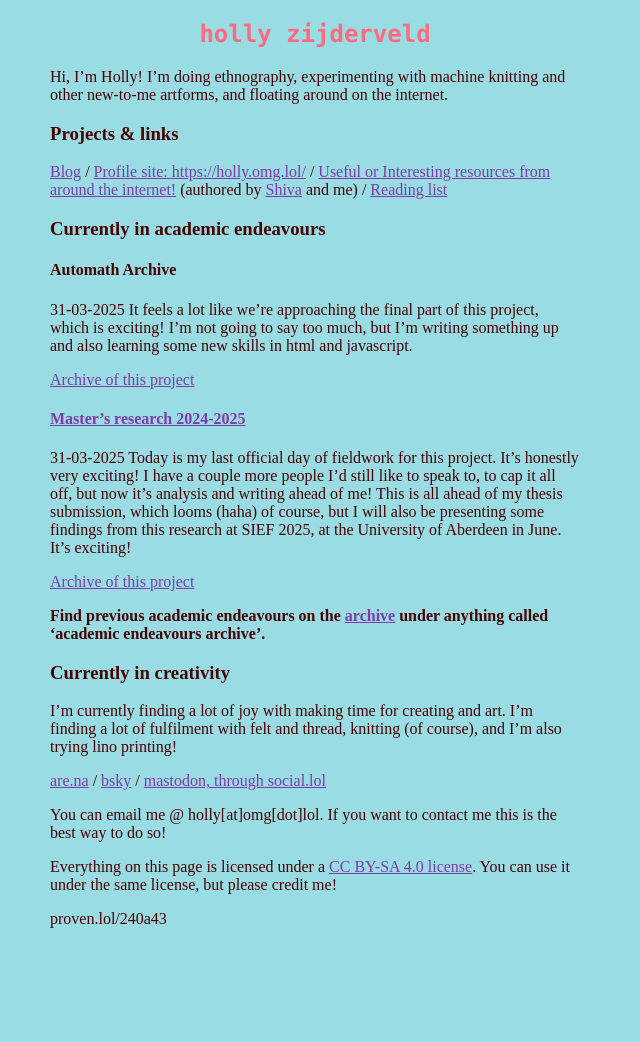
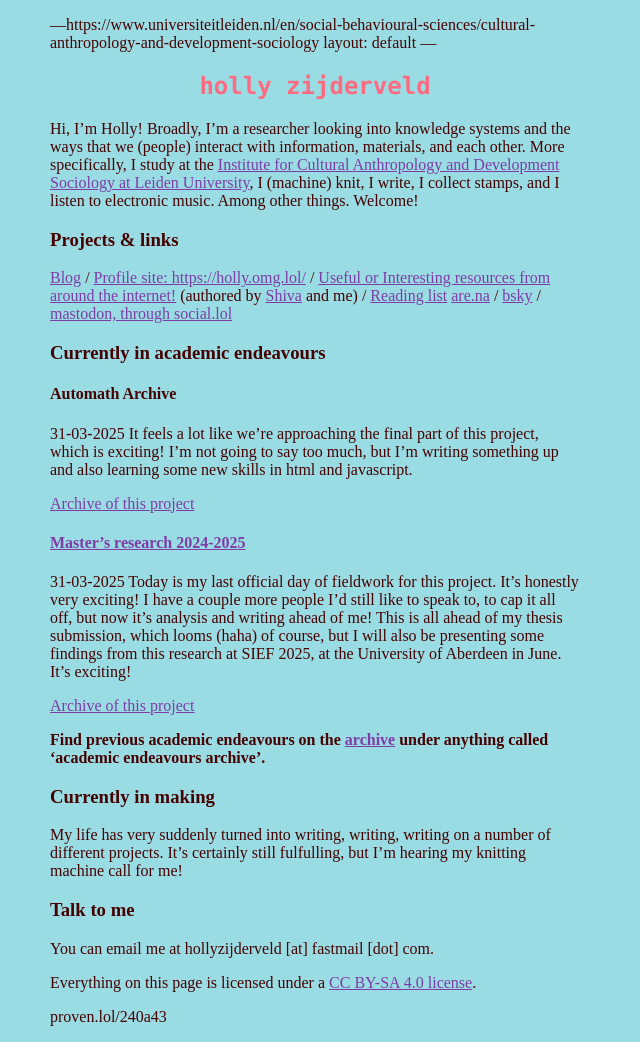
Before and after one commit to hollyz1jderveld/hollyz1jderveld.github.io, a Jekyll site: the page built from index.md, in a window 1280 px wide. Shown: the whole page, without its empty margins (0-640 px from the left). Built offline with Jekyll 4.4.1, drawn with Linux system fonts in a browser that asks for light colours; some web fonts are replaced; our own code applies the rules of GitHub Pages for plain Markdown files; Markdown is read by kramdown in place of the engine named in the settings; before the commit the page ends 944 px from its top, so only the background shows below that.

Commit message:
Update index.md

```diff
--- a/index.md
+++ b/index.md
@@ -1,13 +1,13 @@
----
+---https://www.universiteitleiden.nl/en/social-behavioural-sciences/cultural-anthropology-and-development-sociology
 layout: default
 ---
 
 ## holly zijderveld
 
-Hi, I'm Holly! I'm doing ethnography, experimenting with machine knitting and other new-to-me artforms, and floating around on the internet.
+Hi, I'm Holly! Broadly, I'm a researcher looking into knowledge systems and the ways that we (people) interact with information, materials, and each other. More specifically, I study at the [Institute for Cultural Anthropology and Development Sociology at Leiden University](https://www.universiteitleiden.nl/en/social-behavioural-sciences/cultural-anthropology-and-development-sociology), I (machine) knit, I write, I collect stamps, and I listen to electronic music. Among other things. Welcome!
 
 ### Projects & links
-[Blog](https://holly.weblog.lol/) / [Profile site: https://holly.omg.lol/](https://holly.omg.lol) / [Useful or Interesting resources from around the internet!](https://gl0bsec.github.io/fun_websites.html) (authored by [Shiva](https://gl0bsec.github.io/) and me) / [Reading list](https://hollyz1jderveld.github.io/reading-list/)
+[Blog](https://holly.weblog.lol/) / [Profile site: https://holly.omg.lol/](https://holly.omg.lol) / [Useful or Interesting resources from around the internet!](https://gl0bsec.github.io/fun_websites.html) (authored by [Shiva](https://gl0bsec.github.io/) and me) / [Reading list](https://hollyz1jderveld.github.io/reading-list/) [are.na](https://www.are.na/holly-zijderveld/channels) / [bsky](https://bsky.app/profile/hollyzijderveld.bsky.social/) / [mastodon, through social.lol](https://social.lol/@holly)
 
 ### Currently in academic endeavours
 
@@ -23,14 +23,12 @@ Hi, I'm Holly! I'm doing ethnography, experimenting with machine knitting and ot
 
 **Find previous academic endeavours on the [archive](https://hollyz1jderveld.github.io/blog/contents) under anything called 'academic endeavours archive'.**
 
-### Currently in creativity
-I'm currently finding a lot of joy with making time for creating and art. I'm finding a lot of fulfilment with felt and thread, knitting (of course), and I'm also trying lino printing!
+### Currently in making
+My life has very suddenly turned into writing, writing, writing on a number of different projects. It's certainly still fulfulling, but I'm hearing my knitting machine call for me!
 
+### Talk to me
+You can email me at hollyzijderveld [at] fastmail [dot] com.
 
-[are.na](https://www.are.na/holly-zijderveld/channels) / [bsky](https://bsky.app/profile/hollyzijderveld.bsky.social/) / [mastodon, through social.lol](https://social.lol/@holly)
-
-You can email me @ holly[at]omg[dot]lol. If you want to contact me this is the best way to do so!
-
-Everything on this page is licensed under a [CC BY-SA 4.0 license](https://creativecommons.org/licenses/by-sa/4.0/). You can use it under the same license, but please credit me!
+Everything on this page is licensed under a [CC BY-SA 4.0 license](https://creativecommons.org/licenses/by-sa/4.0/).
 
 proven.lol/240a43
```
